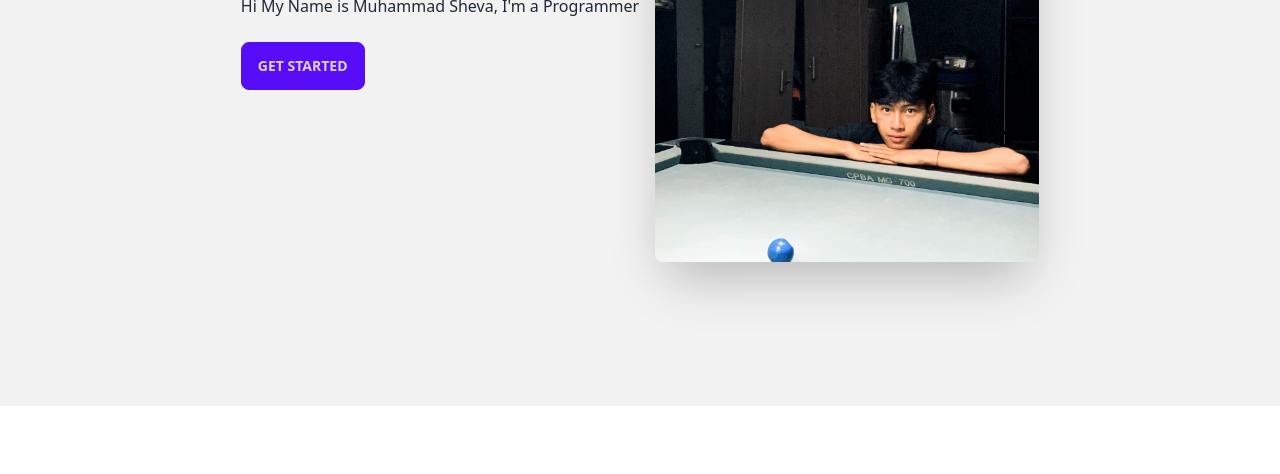
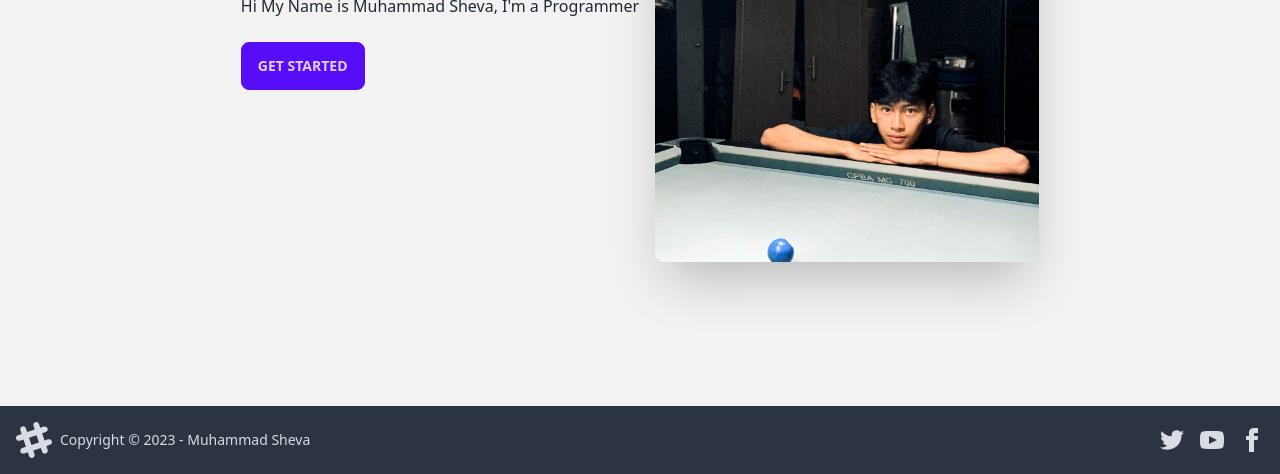
Before and after one commit to MarkSheva/Profil, a plain HTML site: page index.html in a window 1280 px wide. Shown: the part 460-934 px from the top of the page. Before the commit the page ends 866 px from the top, so only its background shows below. Drawn offline with nearby package versions, Linux system fonts and the light colour scheme.

Commit message:
Update index.html

```diff
--- a/index.html
+++ b/index.html
@@ -47,5 +47,18 @@
     </div>
   </div>
 </div>
+
+<footer class="footer items-center p-4 bg-neutral text-neutral-content">
+    <aside class="items-center grid-flow-col">
+      <svg width="36" height="36" viewBox="0 0 24 24" xmlns="http://www.w3.org/2000/svg" fill-rule="evenodd" clip-rule="evenodd" class="fill-current"><path d="M22.672 15.226l-2.432.811.841 2.515c.33 1.019-.209 2.127-1.23 2.456-1.15.325-2.148-.321-2.463-1.226l-.84-2.518-5.013 1.677.84 2.517c.391 1.203-.434 2.542-1.831 2.542-.88 0-1.601-.564-1.86-1.314l-.842-2.516-2.431.809c-1.135.328-2.145-.317-2.463-1.229-.329-1.018.211-2.127 1.231-2.456l2.432-.809-1.621-4.823-2.432.808c-1.355.384-2.558-.59-2.558-1.839 0-.817.509-1.582 1.327-1.846l2.433-.809-.842-2.515c-.33-1.02.211-2.129 1.232-2.458 1.02-.329 2.13.209 2.461 1.229l.842 2.515 5.011-1.677-.839-2.517c-.403-1.238.484-2.553 1.843-2.553.819 0 1.585.509 1.85 1.326l.841 2.517 2.431-.81c1.02-.33 2.131.211 2.461 1.229.332 1.018-.21 2.126-1.23 2.456l-2.433.809 1.622 4.823 2.433-.809c1.242-.401 2.557.484 2.557 1.838 0 .819-.51 1.583-1.328 1.847m-8.992-6.428l-5.01 1.675 1.619 4.828 5.011-1.674-1.62-4.829z"></path></svg>
+      <p>Copyright © 2023 - Muhammad Sheva</p>
+    </aside>
+    <nav class="grid-flow-col gap-4 md:place-self-center md:justify-self-end">
+      <a><svg xmlns="http://www.w3.org/2000/svg" width="24" height="24" viewBox="0 0 24 24" class="fill-current"><path d="M24 4.557c-.883.392-1.832.656-2.828.775 1.017-.609 1.798-1.574 2.165-2.724-.951.564-2.005.974-3.127 1.195-.897-.957-2.178-1.555-3.594-1.555-3.179 0-5.515 2.966-4.797 6.045-4.091-.205-7.719-2.165-10.148-5.144-1.29 2.213-.669 5.108 1.523 6.574-.806-.026-1.566-.247-2.229-.616-.054 2.281 1.581 4.415 3.949 4.89-.693.188-1.452.232-2.224.084.626 1.956 2.444 3.379 4.6 3.419-2.07 1.623-4.678 2.348-7.29 2.04 2.179 1.397 4.768 2.212 7.548 2.212 9.142 0 14.307-7.721 13.995-14.646.962-.695 1.797-1.562 2.457-2.549z"></path></svg>
+      </a>
+      <a><svg xmlns="http://www.w3.org/2000/svg" width="24" height="24" viewBox="0 0 24 24" class="fill-current"><path d="M19.615 3.184c-3.604-.246-11.631-.245-15.23 0-3.897.266-4.356 2.62-4.385 8.816.029 6.185.484 8.549 4.385 8.816 3.6.245 11.626.246 15.23 0 3.897-.266 4.356-2.62 4.385-8.816-.029-6.185-.484-8.549-4.385-8.816zm-10.615 12.816v-8l8 3.993-8 4.007z"></path></svg></a>
+      <a><svg xmlns="http://www.w3.org/2000/svg" width="24" height="24" viewBox="0 0 24 24" class="fill-current"><path d="M9 8h-3v4h3v12h5v-12h3.642l.358-4h-4v-1.667c0-.955.192-1.333 1.115-1.333h2.885v-5h-3.808c-3.596 0-5.192 1.583-5.192 4.615v3.385z"></path></svg></a>
+    </nav>
+  </footer>
 </body>
 </html>
```
